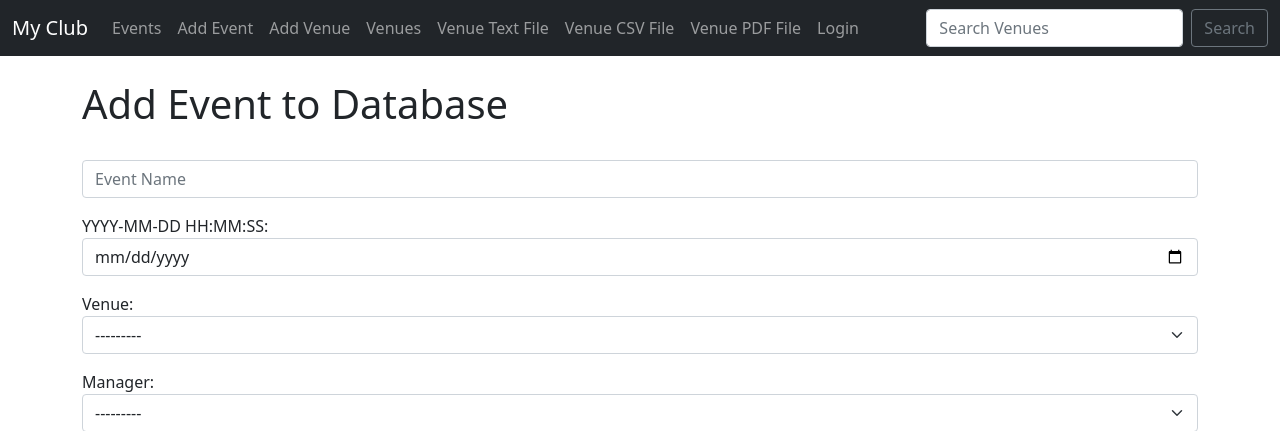
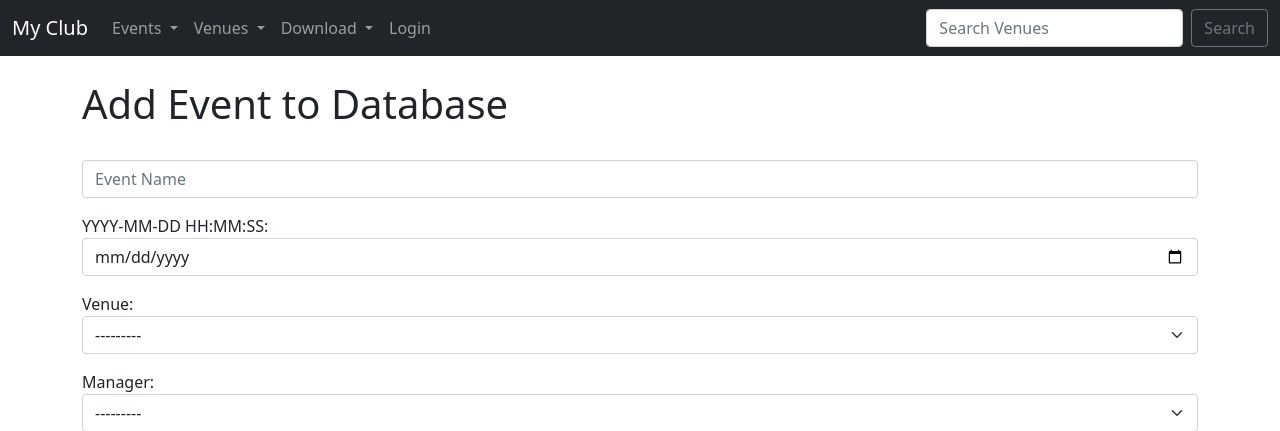
Before and after one commit to omkarhcode/MyClub, a Django app: page /add_event in a window 1280 px wide. Shown: the top 431 px of the page. Run offline with Django 3.2, Linux system fonts and the light colour scheme; data that the repository does not hold is empty.

Commit message:
Added dropdown in navigation

```diff
--- a/events/templates/events/navbar.html
+++ b/events/templates/events/navbar.html
@@ -10,26 +10,33 @@
         <li class="nav-item">
           <a class="nav-link" href="{% url 'home' '2021' 'October' %}">October</a>
         </li> -->
-                <li class="nav-item">
-                    <a class="nav-link" href="{% url 'list-events' %}">Events</a>
+                <li class="nav-item dropdown">
+                    <a class="nav-link dropdown-toggle" href="#" id="navbarDropdown" role="button" data-bs-toggle="dropdown" aria-expanded="false">
+                        Events
+                    </a>
+                    <ul class="dropdown-menu" aria-labelledby="navbarDropdown">
+                        <li><a class="dropdown-item" href="{% url 'list-events' %}">Events</a></li>
+                        <li><a class="dropdown-item" href="{% url 'add-event' %}">Add Event</a></li>
+                    </ul>
                 </li>
-                <li class="nav-item">
-                    <a class="nav-link" href="{% url 'add-event' %}">Add Event</a>
+                <li class="nav-item dropdown">
+                    <a class="nav-link dropdown-toggle" href="#" id="navbarDropdown" role="button" data-bs-toggle="dropdown" aria-expanded="false">
+                        Venues
+                    </a>
+                    <ul class="dropdown-menu" aria-labelledby="navbarDropdown">
+                        <li><a class="dropdown-item" href="{% url 'list-venues' %}">Venues</a></li>
+                        <li><a class="dropdown-item" href="{% url 'add-venue' %}">Add Venue</a></li>
+                    </ul>
                 </li>
-                <li class="nav-item">
-                    <a class="nav-link" href="{% url 'add-venue' %}">Add Venue</a>
-                </li>
-                <li class="nav-item">
-                    <a class="nav-link" href="{% url 'list-venues' %}">Venues</a>
-                </li>
-                <li class="nav-item">
-                    <a class="nav-link" href="{% url 'venue-text' %}">Venue Text File</a>
-                </li>
-                <li class="nav-item">
-                    <a class="nav-link" href="{% url 'venue-csv' %}">Venue CSV File</a>
-                </li>
-                <li class="nav-item">
-                    <a class="nav-link" href="{% url 'venue-pdf' %}">Venue PDF File</a>
+                <li class="nav-item dropdown">
+                    <a class="nav-link dropdown-toggle" href="#" id="navbarDropdown" role="button" data-bs-toggle="dropdown" aria-expanded="false">
+                        Download
+                    </a>
+                    <ul class="dropdown-menu" aria-labelledby="navbarDropdown">
+                        <li><a class="dropdown-item" href="{% url 'venue-text' %}">Venue Text File</a></li>
+                        <li><a class="dropdown-item" href="{% url 'venue-csv' %}">Venue CSV File</a></li>
+                        <li><a class="dropdown-item" href="{% url 'venue-pdf' %}">Venue PDF File</a></li>
+                    </ul>
                 </li>
                 {% if user.is_authenticated %}
                 <li class="nav-item">
```
